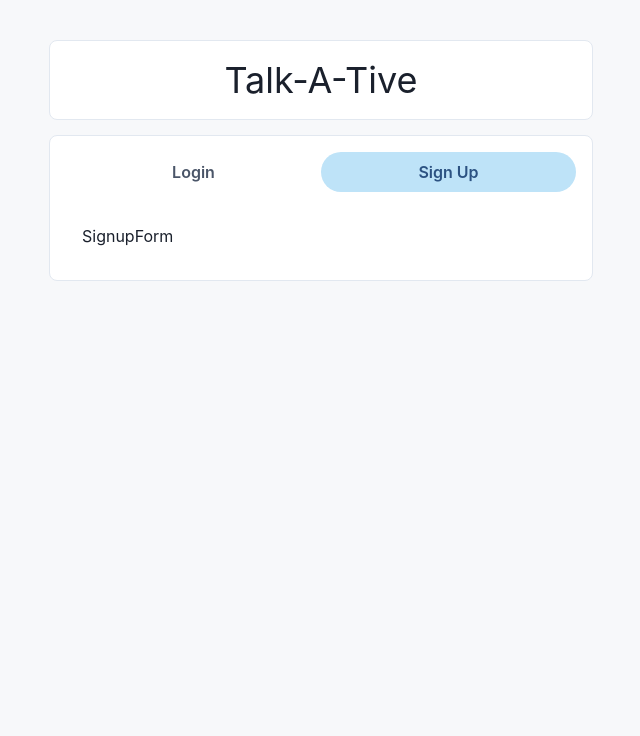
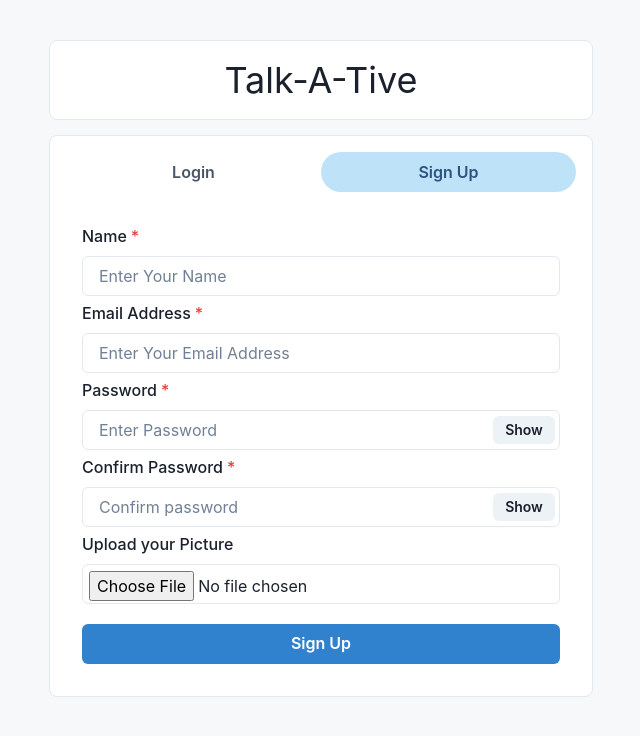
Before and after one commit to Aldar0K/mern-fsd-chat, a React (Create React App) app in the folder frontend/: page / in a window 1280 px wide. Both pictures are taken after a click on the tab "Sign Up". Shown: the top 736 px of the page, without its empty margins (319-959 px from the left). Built offline with nearby package versions, Linux system fonts and the light colour scheme.

Commit message:
feat: add signup form

```diff
--- a/frontend/src/components/SignupForm/SignupForm.tsx
+++ b/frontend/src/components/SignupForm/SignupForm.tsx
@@ -1,9 +1,119 @@
-import { FC } from 'react';
-
-import styles from './SignupForm.module.scss';
+import {
+  Button,
+  FormControl,
+  FormLabel,
+  Input,
+  InputGroup,
+  InputRightElement,
+  VStack,
+  useToast
+} from '@chakra-ui/react';
+import { FC, useState } from 'react';
 
 const SignupForm: FC = () => {
-  return <div className={styles.container}>SignupForm</div>;
+  const toast = useToast();
+
+  const [name, setName] = useState<string>('');
+  const [email, setEmail] = useState<string>('');
+  const [confirmPassword, setConfirmPassword] = useState<string>('');
+  const [password, setPassword] = useState<string>('');
+  const [image, setImage] = useState<File | null>(null);
+
+  const [isLoading, setLoading] = useState<boolean>(false);
+  const [showPassword, setShowPassword] = useState<boolean>(false);
+  const toggleShowPassword = () => setShowPassword(prev => !prev);
+
+  const submitHandler = async () => {
+    setLoading(true);
+    if (!name || !email || !password || !confirmPassword) {
+      toast({
+        title: 'Please Fill all the Feilds',
+        status: 'warning',
+        duration: 5000,
+        isClosable: true,
+        position: 'bottom'
+      });
+      setLoading(false);
+      return;
+    }
+    if (password !== confirmPassword) {
+      toast({
+        title: 'Passwords Do Not Match',
+        status: 'warning',
+        duration: 5000,
+        isClosable: true,
+        position: 'bottom'
+      });
+      return;
+    }
+    console.log(name, email, password, image);
+    setLoading(false);
+  };
+
+  return (
+    <VStack spacing='5px'>
+      <FormControl id='first-name' isRequired>
+        <FormLabel>Name</FormLabel>
+        <Input placeholder='Enter Your Name' onChange={e => setName(e.target.value)} />
+      </FormControl>
+      <FormControl id='email' isRequired>
+        <FormLabel>Email Address</FormLabel>
+        <Input
+          type='email'
+          placeholder='Enter Your Email Address'
+          onChange={e => setEmail(e.target.value)}
+        />
+      </FormControl>
+      <FormControl id='password' isRequired>
+        <FormLabel>Password</FormLabel>
+        <InputGroup size='md'>
+          <Input
+            type={showPassword ? 'text' : 'password'}
+            placeholder='Enter Password'
+            onChange={e => setPassword(e.target.value)}
+          />
+          <InputRightElement width='4.5rem'>
+            <Button h='1.75rem' size='sm' onClick={toggleShowPassword}>
+              {showPassword ? 'Hide' : 'Show'}
+            </Button>
+          </InputRightElement>
+        </InputGroup>
+      </FormControl>
+      <FormControl id='confirm-password' isRequired>
+        <FormLabel>Confirm Password</FormLabel>
+        <InputGroup size='md'>
+          <Input
+            type={showPassword ? 'text' : 'password'}
+            placeholder='Confirm password'
+            onChange={e => setConfirmPassword(e.target.value)}
+          />
+          <InputRightElement width='4.5rem'>
+            <Button h='1.75rem' size='sm' onClick={toggleShowPassword}>
+              {showPassword ? 'Hide' : 'Show'}
+            </Button>
+          </InputRightElement>
+        </InputGroup>
+      </FormControl>
+      <FormControl id='image'>
+        <FormLabel>Upload your Picture</FormLabel>
+        <Input
+          type='file'
+          p={1.5}
+          accept='image/*'
+          onChange={e => e.target.files && setImage(e.target.files[0])}
+        />
+      </FormControl>
+      <Button
+        colorScheme='blue'
+        width='100%'
+        style={{ marginTop: 15 }}
+        onClick={submitHandler}
+        isLoading={isLoading}
+      >
+        Sign Up
+      </Button>
+    </VStack>
+  );
 };
 
 export default SignupForm;
--- a/package.json
+++ b/package.json
@@ -28,6 +28,7 @@
     "dotenv": "^16.0.3",
     "express": "^4.18.2",
     "mongoose": "^7.0.4",
-    "nodemon": "^2.0.22"
+    "nodemon": "^2.0.22",
+    "react-router": "^6.10.0"
   }
 }
```
Also changed, not shown: 1 other file (tests, documents, lock files or other folders).
